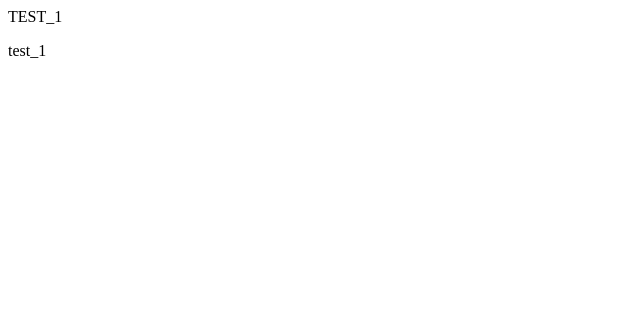
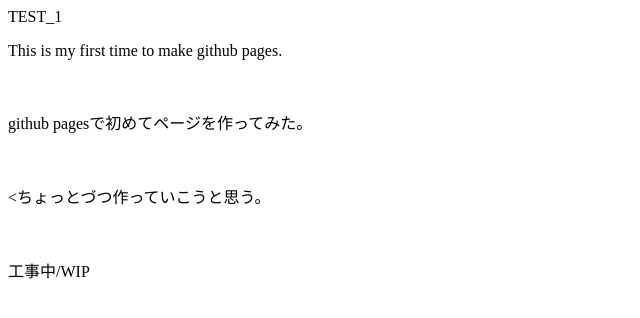
Before and after one commit to Anthony-cpp/Test_1, a plain HTML site: page index.html in a window 1280 px wide. Shown: the whole page, without its empty margins (0-640 px from the left). Drawn offline with Linux system fonts and the light colour scheme.

Commit message:
Update index.html

```diff
--- a/index.html
+++ b/index.html
@@ -5,6 +5,12 @@
 </head>
 <body>
 <p1>TEST_1</p1>
-<p>test_1</p>
+<p>This is my first time to make github pages.</p>
+ </br>
+  <p>github pagesで初めてページを作ってみた。</p>
+  </br>
+<p><ちょっとづつ作っていこうと思う。</p>
+</br>
+<p>工事中/WIP</p>
 </body>
 </html>
```
